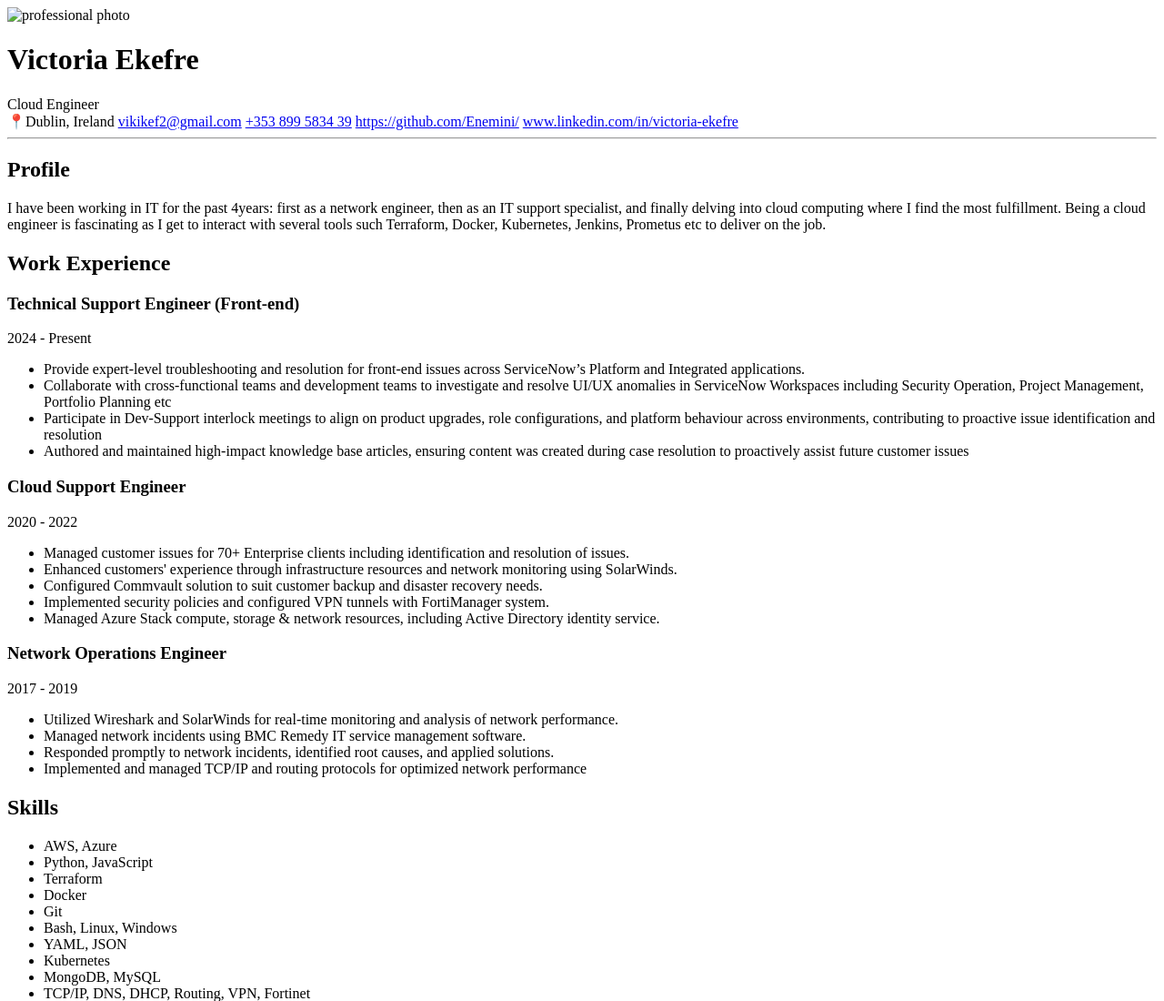
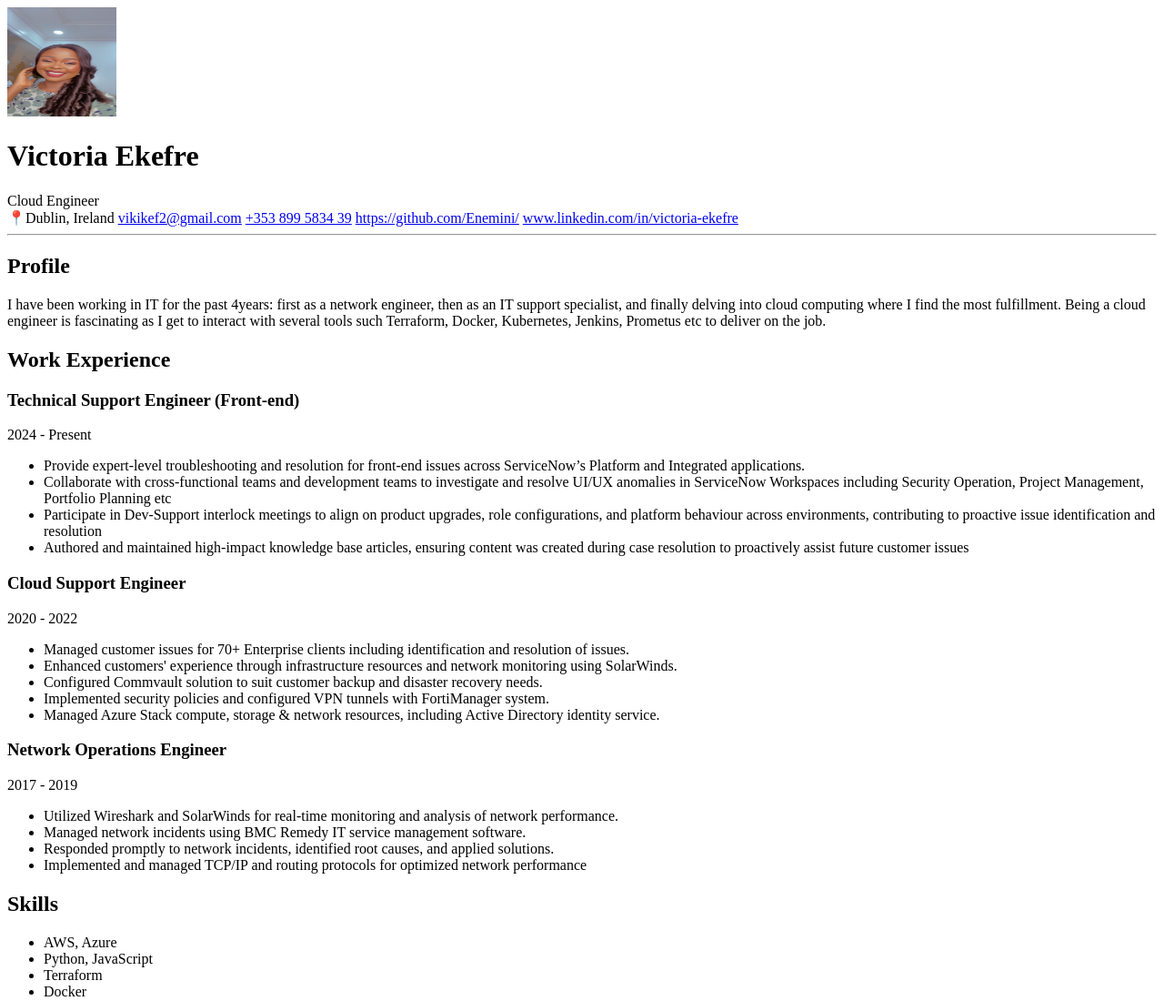
Before and after one commit to Enemini/html-resume, a plain HTML site: page index.html in a window 1280 px wide. Shown: the top 1100 px of the page at 91% size. Drawn offline with Linux system fonts and the light colour scheme.

Commit message:
Update index.html

```diff
--- a/index.html
+++ b/index.html
@@ -10,7 +10,7 @@
     <div>
         <div>
             <header>
-                <img src="./images/profile picture.png" alt="professional photo" %3Csvg
+                <img src="profile picture.png" alt="professional photo" %3Csvg
                     xmlns='http://www.w3.org/2000/svg' viewBox='0 0 120 120' %3E %3Cdefs%3E%3ClinearGradient id='g'
                     x1='0' x2='1' y1='0' y2='1' %3E%3Cstop offset='0' stop-color='%23bfdbfe' /%3E%3Cstop offset='1'
                     stop-color='%2393c5fd' /%3E%3C/linearGradient%3E%3C/defs%3E %3Crect width='120' height='120' rx='60'
@@ -167,4 +167,5 @@
     </div>
 </body>
 
+
 </html>
```
